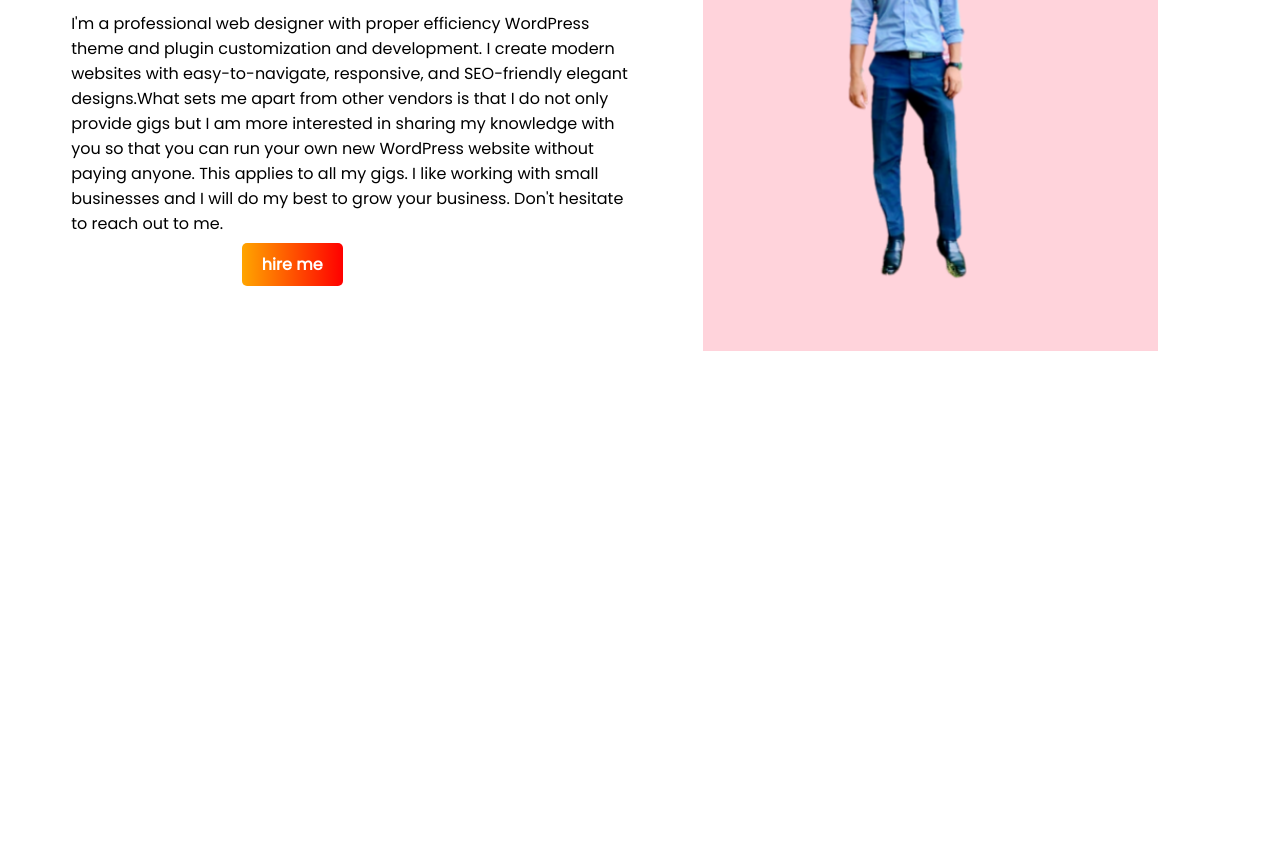
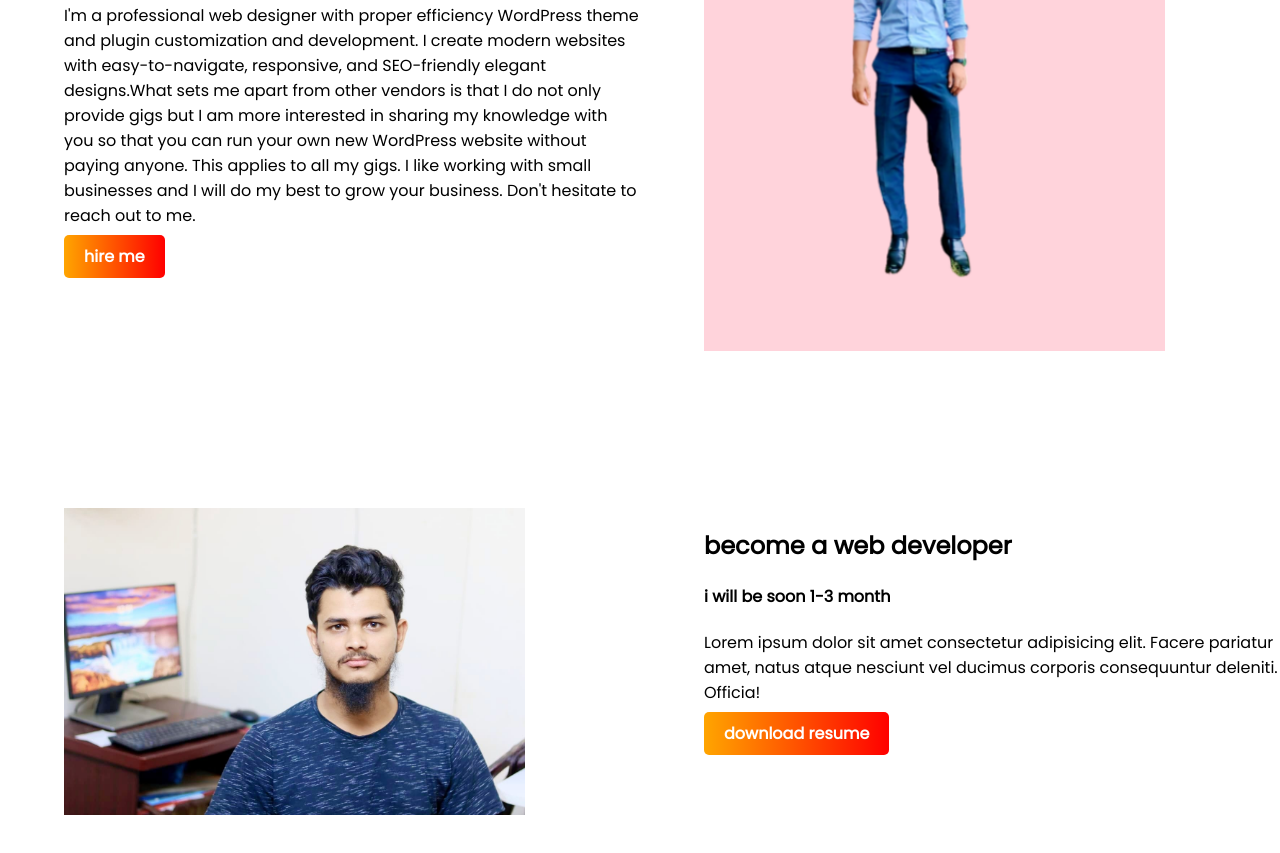
Before and after one commit to sumanpatwary/dev-website, a plain HTML site: page index.html in a window 1280 px wide. Shown: the part 263-1116 px from the top of the page. Before the commit the page ends 800 px from the top, so only its background shows below. Drawn offline with Linux system fonts and the light colour scheme.

Commit message:
add new-drem-section

```diff
--- a/index.html
+++ b/index.html
@@ -13,7 +13,7 @@
 </head>
 
 <body>
-    <section>
+    <section class="hero-sec-back">
         <div class="hero-section">
             <h1>welcome to </h1>
             <h1> <span class="orange-color">suman patwary</span> show off</h1>
@@ -35,6 +35,21 @@
         </div>
     </section>
 
+    <section class="dreme-big">
+        <div class="hero-section">
+            <img src="img/suman.jpg" alt="">
+        </div>
+        <div class="hero-section">
+            <h2>become a web developer</h2>
+            <h4>i will be soon 1-3 month</h4>
+            <p>Lorem ipsum dolor sit amet consectetur adipisicing elit. Facere pariatur amet, natus
+                atque nesciunt vel
+                ducimus corporis consequuntur deleniti. Officia!</p>
+            <a class="link-button" target="_blank" href="#">download resume</a>
+
+        </div>
+    </section>
+
 </body>
 
 </html
--- a/style.css
+++ b/style.css
@@ -1,5 +1,6 @@
 body {
     font-family: 'Poppins', sans-serif;
+    margin: 0;
 }
 
 h1 {
@@ -12,6 +13,7 @@ h1 {
 
 section {
     display: flex;
+    margin-bottom: 150px;
 }
 
 .hero-section {
@@ -32,7 +34,11 @@ section {
     border-radius: 5px;
     color: #fff;
     margin-top: 5px;
-    margin-left: 30%;
+
 
 
 }
+
+/* .hero-sec-back {
+    background-image: linear-gradient(to right, red, yellow)
+} */
```
